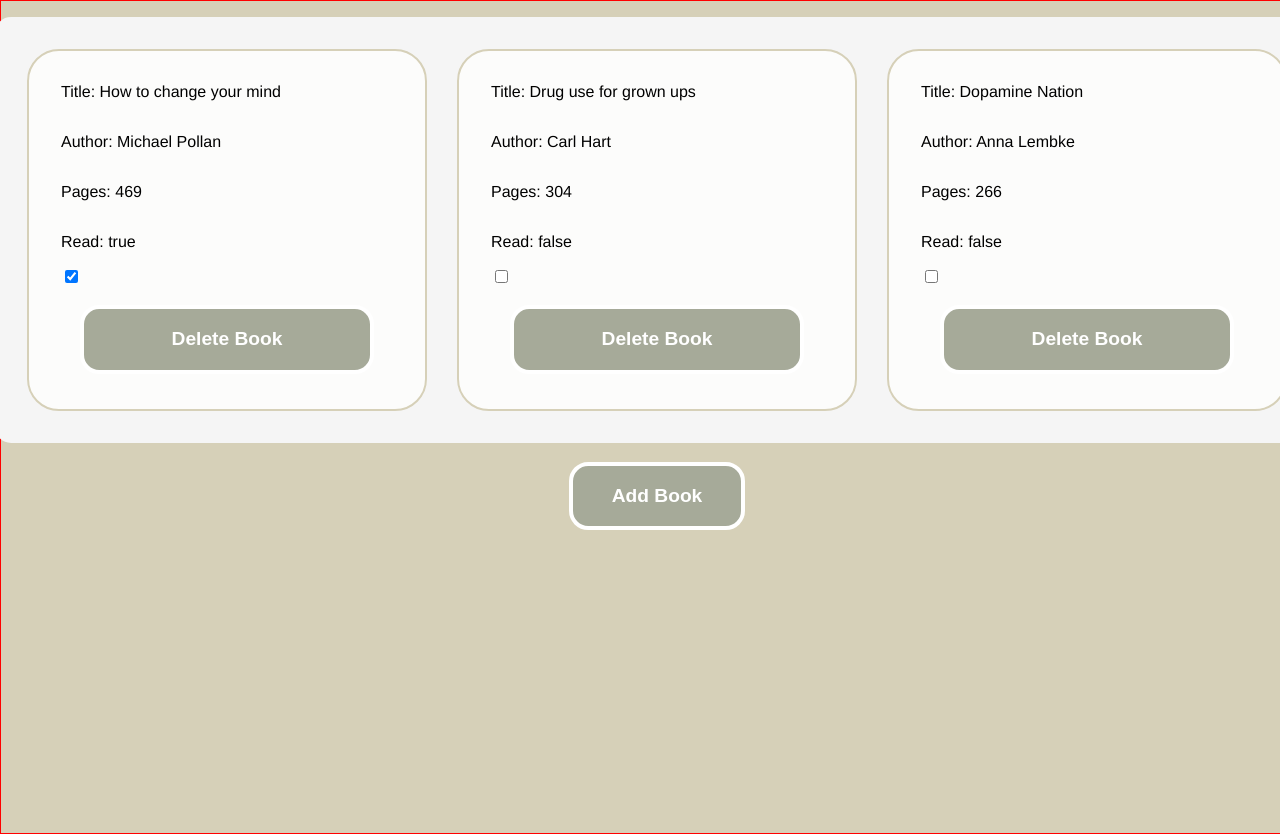
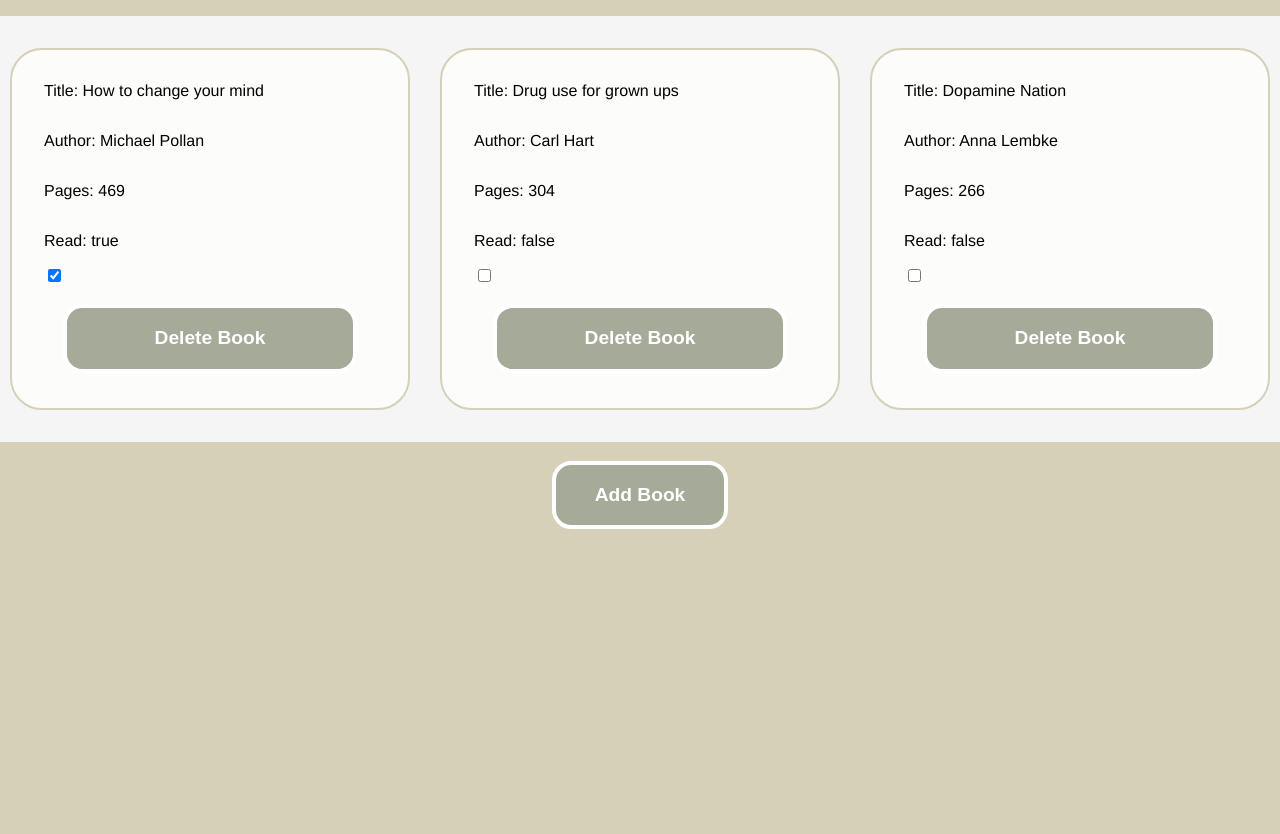
Before and after one commit to owen-addison/odin-library, a website: page index.html in a window 1280 px wide. Shown: the top 834 px of the page. After the commit the page ends 800 px from the top, so only its background shows below. Drawn offline with Linux system fonts and the light colour scheme.

Commit message:
Changes style to set background colour on body

```diff
--- a/styles.css
+++ b/styles.css
@@ -9,17 +9,14 @@
 
 body {
     margin: 0;
+    background: var(--bg-color);
 }
 
 .content {
     display: flex;
     flex-direction: column;
     align-items: center;
-    width: 100vw;
-    height: 100vh;
 
-    background: var(--bg-color);
-    border: 1px solid red;
     padding: 1rem;
 }
 
@@ -30,7 +27,6 @@ body {
     justify-content: center;
 
     background-color: whitesmoke;
-    /* border: 1px solid blue; */
     border-radius: 1rem;
     width: max-content;
     padding: 2rem;
```
